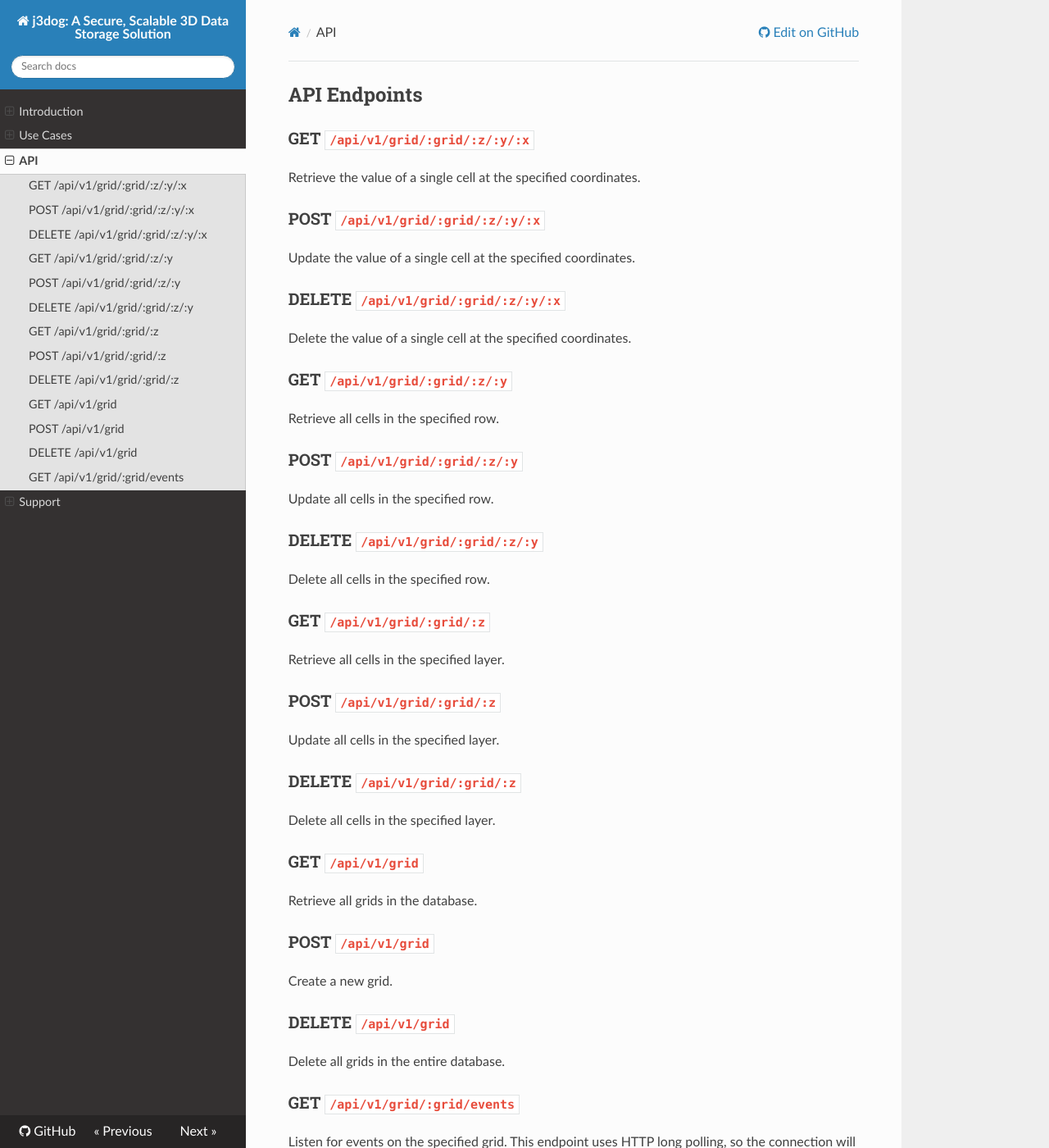
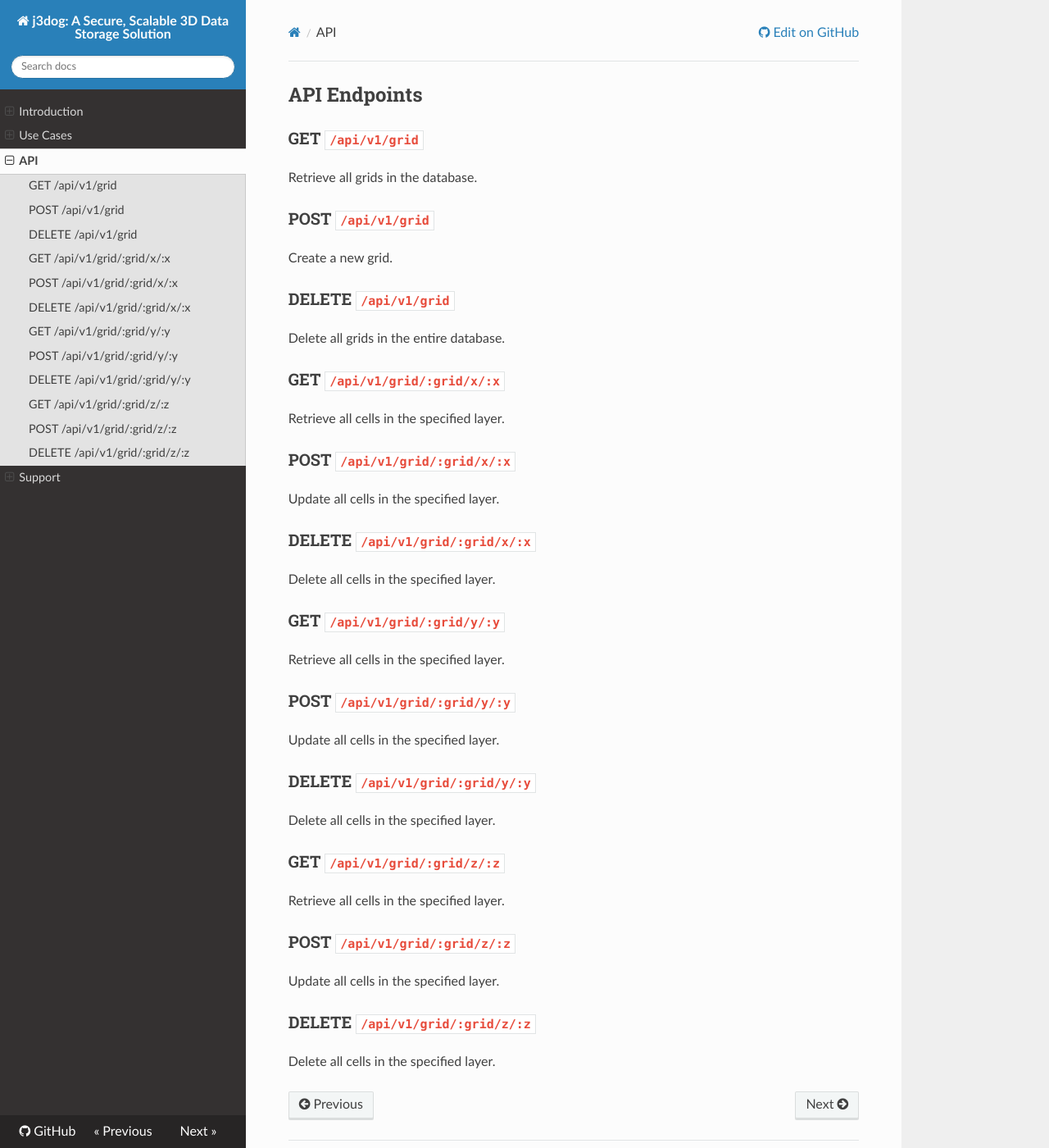
Before and after one commit to heusalagroup/j3.dog, an MkDocs documentation site: the page built from docs/src/api.md, in a window 1280 px wide and 1400 px high. Shown: the whole window at 82% size. Built offline with MkDocs 1.6.1, drawn with Linux system fonts in a browser that asks for light colours; nearby versions of some CDN libraries; some of the changed text lies outside the part shown.

Commit message:
Added initial API specs

```diff
--- a/docs/src/api.md
+++ b/docs/src/api.md
@@ -1,40 +1,4 @@
 ## API Endpoints
-
-### GET `/api/v1/grid/:grid/:z/:y/:x`
-
-Retrieve the value of a single cell at the specified coordinates.
-
-### POST `/api/v1/grid/:grid/:z/:y/:x`
-
-Update the value of a single cell at the specified coordinates.
-
-### DELETE `/api/v1/grid/:grid/:z/:y/:x`
-
-Delete the value of a single cell at the specified coordinates.
-
-### GET `/api/v1/grid/:grid/:z/:y`
-
-Retrieve all cells in the specified row.
-
-### POST `/api/v1/grid/:grid/:z/:y`
-
-Update all cells in the specified row.
-
-### DELETE `/api/v1/grid/:grid/:z/:y`
-
-Delete all cells in the specified row.
-
-### GET `/api/v1/grid/:grid/:z`
-
-Retrieve all cells in the specified layer.
-
-### POST `/api/v1/grid/:grid/:z`
-
-Update all cells in the specified layer.
-
-### DELETE `/api/v1/grid/:grid/:z`
-
-Delete all cells in the specified layer.
 
 ### GET `/api/v1/grid`
 
@@ -48,18 +12,38 @@ Create a new grid.
 
 Delete all grids in the entire database.
 
-### GET `/api/v1/grid/:grid/events`
+### GET `/api/v1/grid/:grid/x/:x`
 
-Listen for events on the specified grid. This endpoint uses HTTP long polling,
-so the connection will remain open until an event is triggered or a timeout is
-reached. When an event is triggered, the server will send a response with the
-details of the event, and the connection will close. The client can then make
-another request to listen for further events.
+Retrieve all cells in the specified layer.
 
-This endpoint accepts the following query parameters:
+### POST `/api/v1/grid/:grid/x/:x`
 
-- `timeout`: The maximum duration, in seconds, to keep the connection open
-  before timing out. The default is 30 seconds.
-- `lastEventId`: The ID of the last event received by the client. The server
-  will only send events with a higher ID. If this parameter is not provided, the
-  server will send all events.
+Update all cells in the specified layer.
+
+### DELETE `/api/v1/grid/:grid/x/:x`
+
+Delete all cells in the specified layer.
+
+### GET `/api/v1/grid/:grid/y/:y`
+
+Retrieve all cells in the specified layer.
+
+### POST `/api/v1/grid/:grid/y/:y`
+
+Update all cells in the specified layer.
+
+### DELETE `/api/v1/grid/:grid/y/:y`
+
+Delete all cells in the specified layer.
+
+### GET `/api/v1/grid/:grid/z/:z`
+
+Retrieve all cells in the specified layer.
+
+### POST `/api/v1/grid/:grid/z/:z`
+
+Update all cells in the specified layer.
+
+### DELETE `/api/v1/grid/:grid/z/:z`
+
+Delete all cells in the specified layer.
```
